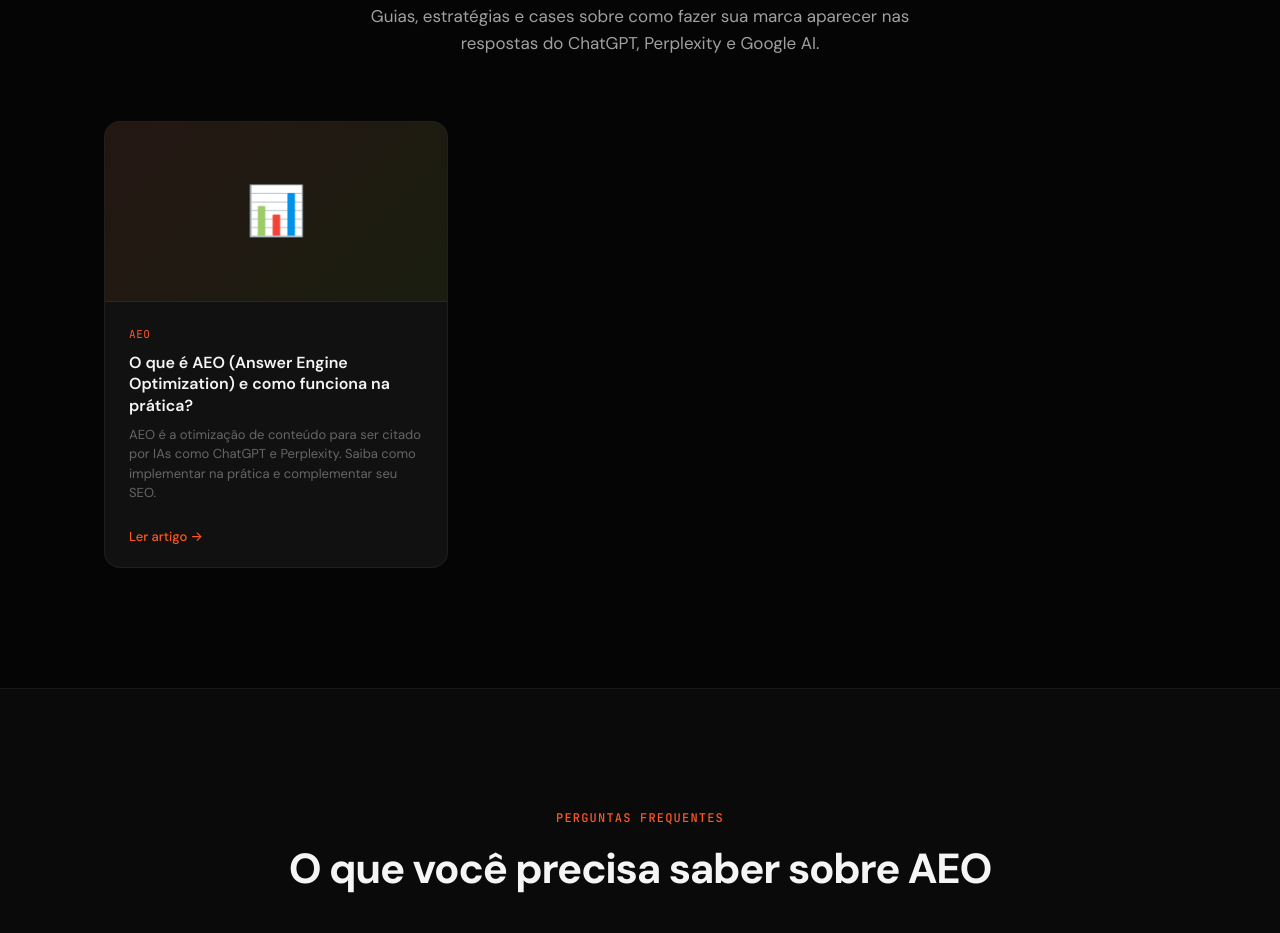
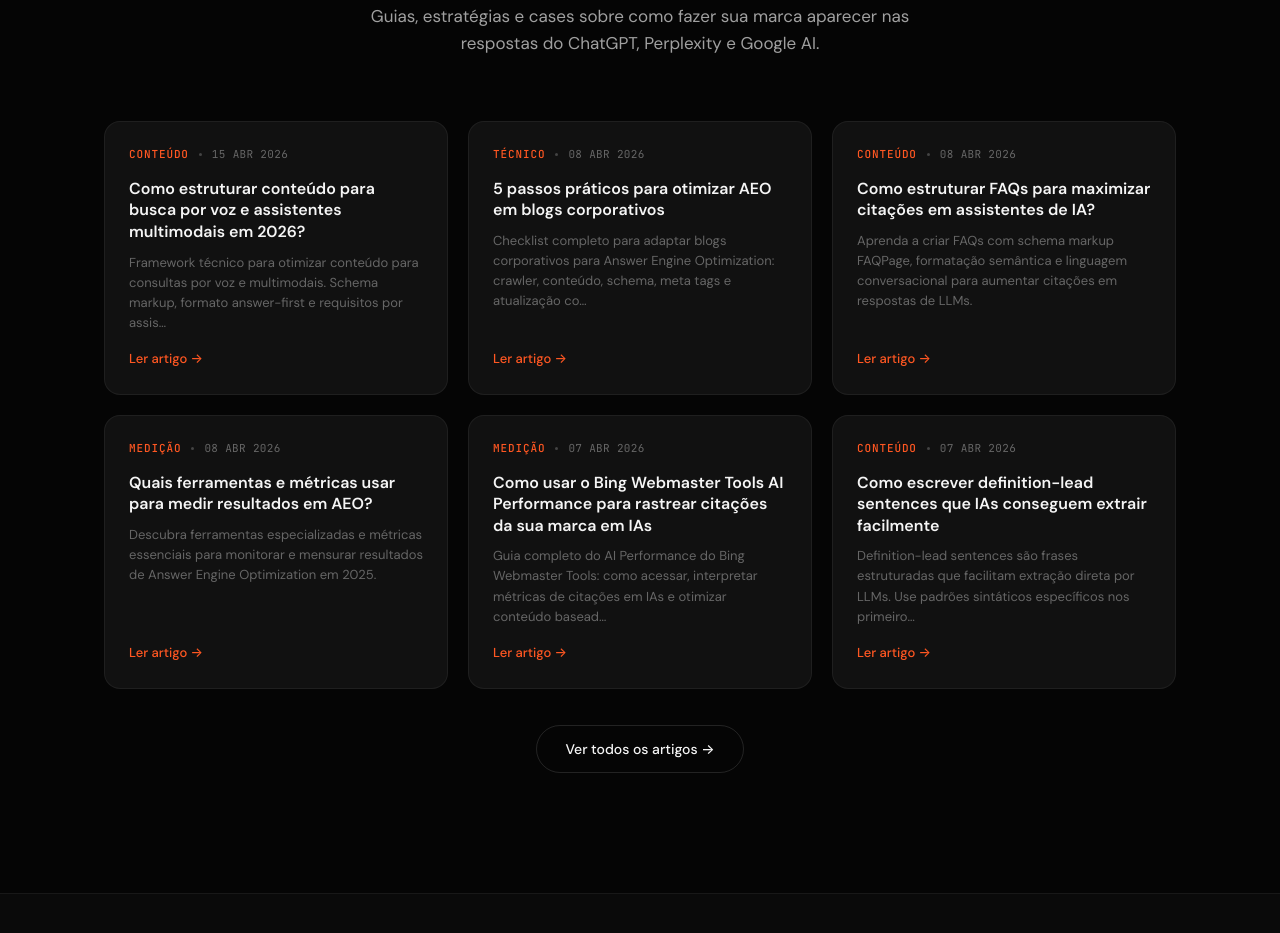
Before and after one commit to epicchiotti2103/caracol_aeo, a plain HTML site: page index.html in a window 1280 px wide. Shown: the part 5140-6073 px from the top of the page. Drawn offline with Linux system fonts and the light colour scheme.

Commit message:
feat: home agora carrega posts dinamicamente de /blog/posts.json

```diff
--- a/index.html
+++ b/index.html
@@ -221,14 +221,24 @@
 
     /* BLOG */
     .bg{display:grid;grid-template-columns:repeat(3,1fr);gap:20px}
-    .bc{background:var(--card);border:1px solid var(--bdr);border-radius:var(--r-lg);overflow:hidden;transition:all .35s var(--ease);cursor:pointer}
-    .bc:hover{border-color:var(--bdr-h);transform:translateY(-4px)}
-    .bci{height:180px;background:linear-gradient(135deg,rgba(255,87,34,.08),rgba(200,255,0,.05));display:flex;align-items:center;justify-content:center;font-size:48px;border-bottom:1px solid var(--bdr)}
-    .bcb{padding:24px}
-    .bct{font-family:var(--mono);font-size:11px;color:var(--orange);text-transform:uppercase;letter-spacing:.05em;margin-bottom:8px}
-    .bcb h3{font-size:16px;font-weight:600;margin-bottom:8px;line-height:1.35}
-    .bcb p{font-size:13px;color:var(--t3);line-height:1.5}
-    .bcf{padding:0 24px 20px;font-size:13px;color:var(--orange);font-weight:500}
+    .bc{background:var(--card);border:1px solid var(--bdr);border-radius:var(--r-lg);padding:24px;transition:all .35s var(--ease);cursor:pointer;display:flex;flex-direction:column;position:relative;text-decoration:none}
+    .bc:hover{border-color:var(--bdr-h);transform:translateY(-4px);background:var(--card-h)}
+    .bc:hover .bcf{gap:10px}
+    .bcm{display:flex;align-items:center;gap:10px;margin-bottom:14px}
+    .bct{font-family:var(--mono);font-size:11px;color:var(--orange);text-transform:uppercase;letter-spacing:.08em;font-weight:500}
+    .bcd{width:3px;height:3px;border-radius:50%;background:var(--t4)}
+    .bcdt{font-family:var(--mono);font-size:11px;color:var(--t3);letter-spacing:.03em}
+    .bcb{flex-grow:1;display:flex;flex-direction:column}
+    .bcb h3{font-size:16px;font-weight:600;margin-bottom:10px;line-height:1.35;color:var(--t1)}
+    .bcb p{font-size:13px;color:var(--t3);line-height:1.55;margin-bottom:16px;flex-grow:1}
+    .bcf{font-size:13px;color:var(--orange);font-weight:500;display:inline-flex;align-items:center;gap:6px;transition:gap .25s var(--ease);margin-top:auto}
+    .bc-skeleton{background:var(--card);border:1px solid var(--bdr);border-radius:var(--r-lg);height:200px;position:relative;overflow:hidden}
+    .bc-skeleton::after{content:'';position:absolute;inset:0;background:linear-gradient(90deg,transparent,rgba(255,255,255,.03),transparent);animation:shimmer 1.6s infinite}
+    @keyframes shimmer{0%{transform:translateX(-100%)}100%{transform:translateX(100%)}}
+    .bg-empty{grid-column:1/-1;text-align:center;padding:48px 24px;color:var(--t3);font-size:14px}
+    .bg-more{grid-column:1/-1;text-align:center;margin-top:16px}
+    .bg-more a{display:inline-flex;align-items:center;gap:8px;padding:12px 28px;background:transparent;color:var(--t1);border-radius:100px;font-weight:500;font-size:14px;border:1px solid var(--bdr-h);transition:all .25s var(--ease)}
+    .bg-more a:hover{background:rgba(255,255,255,.04);border-color:var(--orange);color:var(--orange)}
 
     /* FAQ */
     .fl{max-width:720px;margin:0 auto}
@@ -465,9 +475,11 @@
   <section id="blog">
     <div class="container">
       <div class="shc reveal"><div class="sl">Blog</div><h2 class="st">Aprenda sobre AEO e visibilidade em IAs</h2><p class="sd">Guias, estratégias e cases sobre como fazer sua marca aparecer nas respostas do ChatGPT, Perplexity e Google AI.</p></div>
-      <div class="bg">
-        <a href="/blog/o-que-e-aeo-answer-engine-optimization/" class="bc reveal"><div class="bci">📊</div><div class="bcb"><div class="bct">AEO</div><h3>O que é AEO (Answer Engine Optimization) e como funciona na prática?</h3><p>AEO é a otimização de conteúdo para ser citado por IAs como ChatGPT e Perplexity. Saiba como implementar na prática e complementar seu SEO.</p></div><div class="bcf">Ler artigo →</div></a>
-        </div>
+      <div class="bg" id="blog-grid">
+        <div class="bc-skeleton"></div>
+        <div class="bc-skeleton"></div>
+        <div class="bc-skeleton"></div>
+      </div>
     </div>
   </section>
 
@@ -537,6 +549,58 @@
     const obs=new IntersectionObserver(e=>{e.forEach(x=>{if(x.isIntersecting){x.target.classList.add('visible');obs.unobserve(x.target)}})},{threshold:.1,rootMargin:'0px 0px -40px 0px'});
     document.querySelectorAll('.reveal').forEach(e=>obs.observe(e));
     document.querySelectorAll('a[href^="#"]').forEach(a=>{a.addEventListener('click',function(e){const h=this.getAttribute('href');if(h==='#')return;e.preventDefault();const t=document.querySelector(h);if(t)t.scrollIntoView({behavior:'smooth',block:'start'})})});
+
+    // ============ BLOG LOADER — lê /blog/posts.json gerado pelo build ============
+    (async function loadBlogPosts(){
+      const grid=document.getElementById('blog-grid');
+      if(!grid)return;
+      const MAX_CARDS=6;
+      const MESES=['JAN','FEV','MAR','ABR','MAI','JUN','JUL','AGO','SET','OUT','NOV','DEZ'];
+      const fmtDate=iso=>{
+        if(!iso)return '';
+        const d=new Date(iso);
+        if(isNaN(d))return '';
+        return `${String(d.getDate()).padStart(2,'0')} ${MESES[d.getMonth()]} ${d.getFullYear()}`;
+      };
+      const esc=s=>String(s).replace(/[&<>"']/g,c=>({'&':'&amp;','<':'&lt;','>':'&gt;','"':'&quot;',"'":'&#39;'}[c]));
+
+      try{
+        const res=await fetch('/blog/posts.json',{cache:'no-cache'});
+        if(!res.ok)throw new Error('posts.json '+res.status);
+        const data=await res.json();
+        const posts=(data.posts||[]);
+
+        if(posts.length===0){
+          grid.innerHTML='<div class="bg-empty">Nenhum artigo publicado ainda.</div>';
+          return;
+        }
+
+        posts.sort((a,b)=>(b.date||'').localeCompare(a.date||''));
+        const selected=posts.slice(0,MAX_CARDS);
+
+        grid.innerHTML=selected.map(p=>{
+          const dateShort=fmtDate(p.date);
+          const meta=dateShort
+            ?`<div class="bcm"><div class="bct">${esc(p.cat_label||'AEO')}</div><div class="bcd"></div><div class="bcdt">${esc(dateShort)}</div></div>`
+            :`<div class="bcm"><div class="bct">${esc(p.cat_label||'AEO')}</div></div>`;
+          const desc=p.desc||'';
+          const descShort=desc.length>140?desc.slice(0,137)+'…':desc;
+          return `<a href="${esc(p.url)}" class="bc reveal">${meta}<div class="bcb"><h3>${esc(p.title)}</h3><p>${esc(descShort)}</p><div class="bcf">Ler artigo →</div></div></a>`;
+        }).join('');
+
+        if(posts.length>MAX_CARDS){
+          const more=document.createElement('div');
+          more.className='bg-more';
+          more.innerHTML='<a href="/blog/">Ver todos os artigos →</a>';
+          grid.appendChild(more);
+        }
+
+        grid.querySelectorAll('.reveal').forEach(e=>obs.observe(e));
+      }catch(err){
+        console.warn('[blog-loader]',err);
+        grid.innerHTML='<div class="bg-empty">Não foi possível carregar os artigos agora. <a href="/blog/" style="color:var(--orange)">Ver blog →</a></div>';
+      }
+    })();
   </script>
 </body>
 </html>
```
